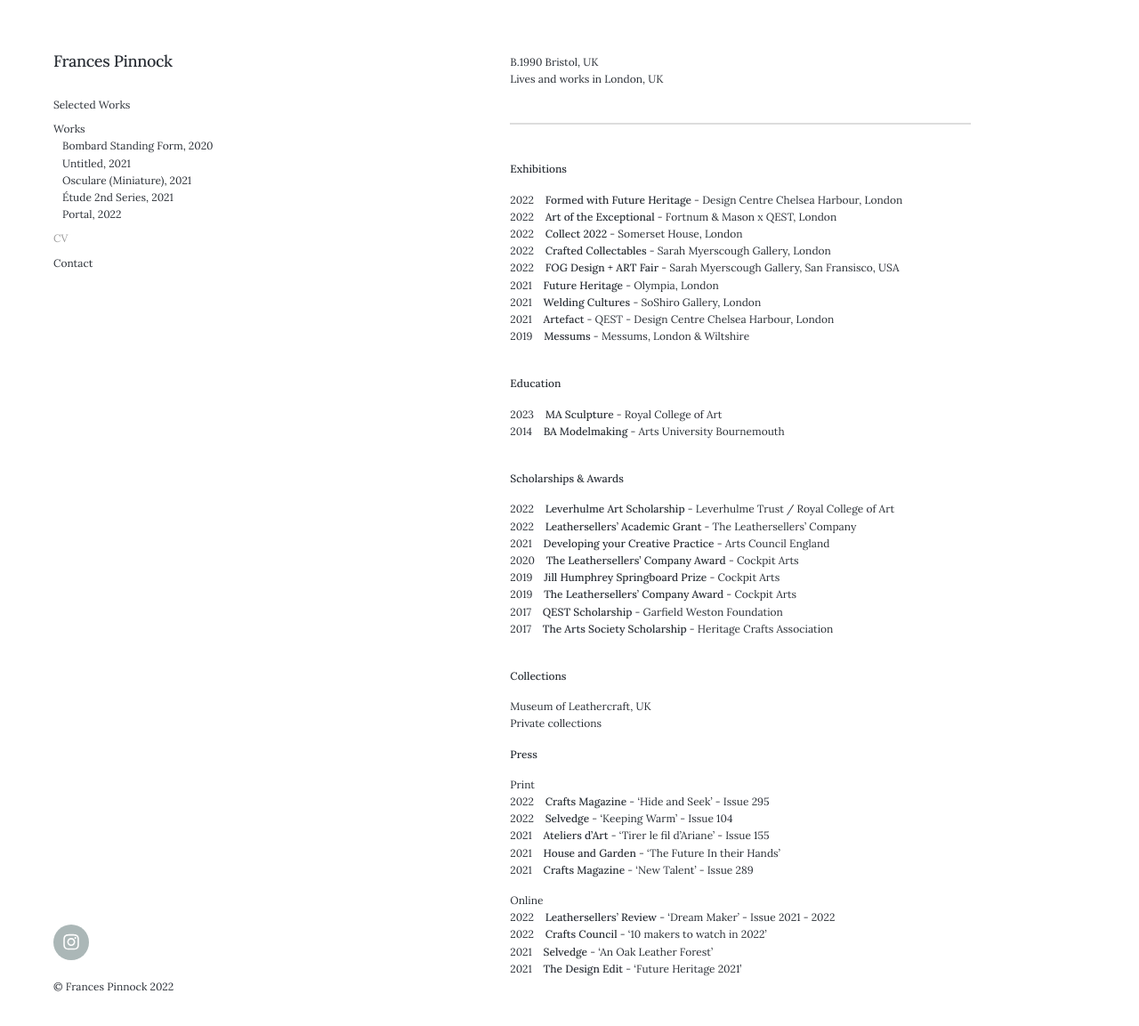
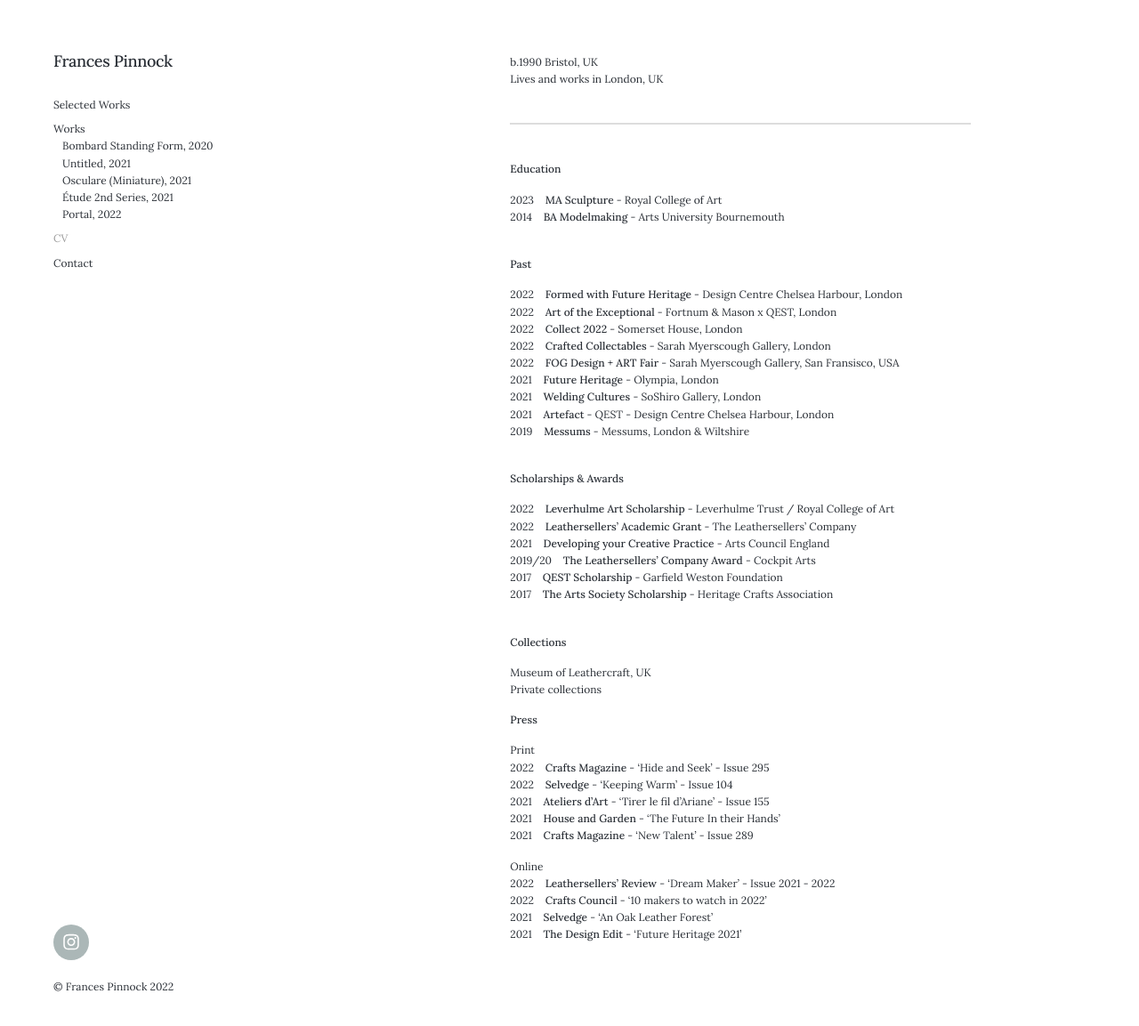
Before and after one commit to francespinnock/francespinnock.github.io, a Jekyll site: the page built from _pages/cv.md, in a window 1280 px wide and 1158 px high. Shown: the top 1153 px of the window at 89% size. Built offline with Jekyll 4.4.1, drawn with Linux system fonts in a browser that asks for light colours; nearby versions of some CDN libraries.

Commit message:
Update cv.md

```diff
--- a/_pages/cv.md
+++ b/_pages/cv.md
@@ -3,13 +3,19 @@ title: CV
 subtitle:
 description: About Frances Pinnock
 ---
-B.1990 Bristol, UK
+b.1990 Bristol, UK
 Lives and works in London, UK
 <hr />
 
 
+**Education**
 
-**Exhibitions**
+2023&nbsp;&nbsp;&nbsp; **MA Sculpture** - Royal College of Art
+2014&nbsp;&nbsp;&nbsp; **BA Modelmaking** - Arts University Bournemouth
+<br />
+
+
+**Past**
 
 2022&nbsp;&nbsp;&nbsp; **Formed with Future Heritage** - Design Centre Chelsea Harbour, London
 2022&nbsp;&nbsp;&nbsp; **Art of the Exceptional** - Fortnum & Mason x QEST, London
@@ -23,21 +29,12 @@ Lives and works in London, UK
 <br />
 
 
-**Education**
-
-2023&nbsp;&nbsp;&nbsp; **MA Sculpture** - Royal College of Art
-2014&nbsp;&nbsp;&nbsp; **BA Modelmaking** - Arts University Bournemouth
-<br />
-
-
 **Scholarships & Awards**
 
 2022&nbsp;&nbsp;&nbsp; **Leverhulme Art Scholarship** - Leverhulme Trust / Royal College of Art
 2022&nbsp;&nbsp;&nbsp; **Leathersellers' Academic Grant** - The Leathersellers' Company
 2021&nbsp;&nbsp;&nbsp; **Developing your Creative Practice** - Arts Council England
-2020&nbsp;&nbsp;&nbsp; **The Leathersellers’ Company Award** - Cockpit Arts
-2019&nbsp;&nbsp;&nbsp; **Jill Humphrey Springboard Prize** - Cockpit Arts
-2019&nbsp;&nbsp;&nbsp; **The Leathersellers' Company Award** - Cockpit Arts
+2019/20&nbsp;&nbsp;&nbsp; **The Leathersellers’ Company Award** - Cockpit Arts
 2017&nbsp;&nbsp;&nbsp; **QEST Scholarship** - Garfield Weston Foundation
 2017&nbsp;&nbsp;&nbsp; **The Arts Society Scholarship** - Heritage Crafts Association
 <br />
```
